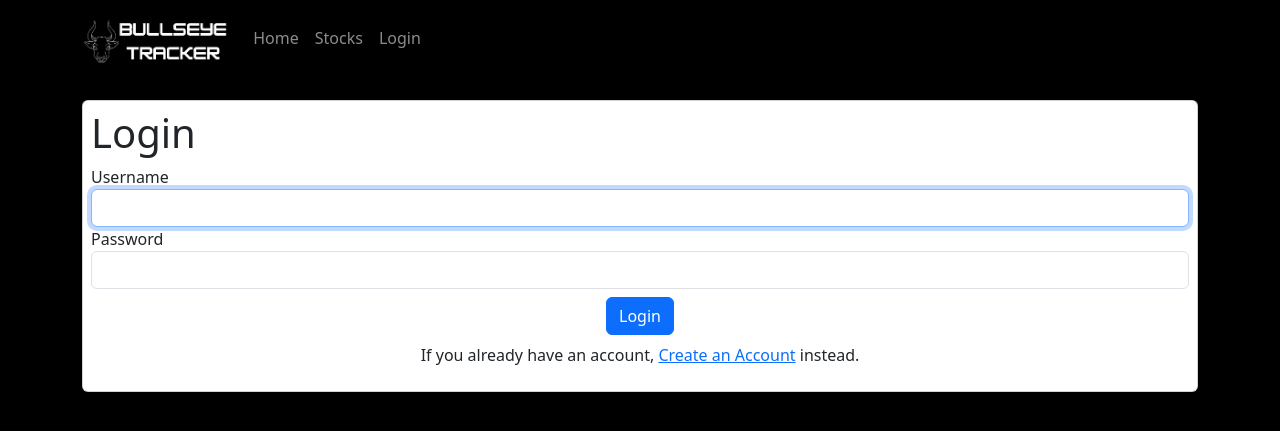
After one commit to aturner1995/stock-trader, a Django app: page /login/ in a window 1280 px wide. The commit adds this page. Shown: the top 431 px of the page. Run offline with Django 4.2, Linux system fonts and the light colour scheme.

Commit message:
setup user account for create, login and logout

```diff
--- a/dashboard/forms.py
+++ b/dashboard/forms.py
@@ -1,4 +1,6 @@
 from django import forms
+from django.contrib.auth.forms import UserCreationForm
+from django.contrib.auth.models import User
 
 TIME_PERIOD_CHOICES = [
     ('1D', '1 Day'),
@@ -8,5 +10,49 @@ TIME_PERIOD_CHOICES = [
 ]
 
 class StockForm(forms.Form):
-    stock = forms.CharField(max_length=10)
-    time_period = forms.ChoiceField(choices=TIME_PERIOD_CHOICES, initial='1D', widget=forms.HiddenInput())
+    stock = forms.CharField(
+        max_length=10,
+        help_text='',
+    )
+    time_period = forms.ChoiceField(
+        choices=TIME_PERIOD_CHOICES,
+        initial='1D',
+        widget=forms.HiddenInput(),
+        help_text=''
+    )
+
+class NewUserForm(UserCreationForm):
+
+    email = forms.EmailField(
+        required=True,
+        widget=forms.EmailInput(attrs={'class': 'form-control'})
+    )
+
+    username = forms.CharField(
+        max_length=150,
+        help_text='',
+        widget=forms.TextInput(attrs={'class': 'form-control'})
+    )
+
+    password1 = forms.CharField(
+        label="Password",
+        strip=False,
+        widget=forms.PasswordInput(attrs={'class': 'form-control'}),
+    )
+
+    password2 = forms.CharField(
+        label="Confirm Password",
+        strip=False,
+        widget=forms.PasswordInput(attrs={'class': 'form-control'}),
+    )
+
+    class Meta:
+        model = User
+        fields = ('username', 'email', 'password1', 'password2')
+
+    def save(self, commit=True):
+        user = super(NewUserForm, self).save(commit=False)
+        user.email = self.cleaned_data['email']
+        if commit:
+            user.save()
+        return user
--- a/dashboard/models.py
+++ b/dashboard/models.py
@@ -1 +1,7 @@
 from django.db import models
+
+from django.contrib.auth.models import User
+
+class Profile(models.Model):
+    user = models.OneToOneField(User, on_delete=models.CASCADE)
+    balance = models.DecimalField(max_digits=10, decimal_places=2, default=100000.00)
--- a/dashboard/static/styles.css
+++ b/dashboard/static/styles.css
@@ -1,7 +1,3 @@
-a {
-    color: white !important;
-}
-
 body {
     background-color: black;
     color: white;
@@ -22,3 +18,7 @@ body {
 .button-container {
     display: flex;
 }
+
+.helplist, .errorlist {
+    display: none;
+}
--- a/dashboard/templates/base.html
+++ b/dashboard/templates/base.html
@@ -1,39 +1,58 @@
 {% load static %}
 <!doctype html>
 <html lang="en">
+
 <head>
   <meta charset="utf-8">
   <meta name="viewport" content="width=device-width, initial-scale=1">
   <title>Bulleseye Tracker</title>
-    <link href="https://cdn.jsdelivr.net/npm/bootstrap@5.3.0/dist/css/bootstrap.min.css" rel="stylesheet" integrity="sha384-9ndCyUaIbzAi2FUVXJi0CjmCapSmO7SnpJef0486qhLnuZ2cdeRhO02iuK6FUUVM" crossorigin="anonymous">
-    <link rel="stylesheet" type="text/css" href="{% static 'styles.css' %}"/>
+  <link href="https://cdn.jsdelivr.net/npm/bootstrap@5.3.0/dist/css/bootstrap.min.css" rel="stylesheet"
+    integrity="sha384-9ndCyUaIbzAi2FUVXJi0CjmCapSmO7SnpJef0486qhLnuZ2cdeRhO02iuK6FUUVM" crossorigin="anonymous">
+  <link rel="stylesheet" type="text/css" href="{% static 'styles.css' %}" />
 </head>
+
 <body>
+  {% include 'messages.html' %}
   <nav class="navbar navbar-expand-lg navbar-dark bg-black">
     <div class="container">
-        <a class="navbar-brand" href="/dashboard"><img src="{% static 'logo.png' %}" class="nav-img"></a>
-        <button class="navbar-toggler" type="button" data-bs-toggle="collapse" data-bs-target="#navbarNav" aria-controls="navbarNav" aria-expanded="false" aria-label="Toggle navigation">
+      <a class="navbar-brand" href="/"><img src="{% static 'logo.png' %}" class="nav-img"></a>
+      <button class="navbar-toggler" type="button" data-bs-toggle="collapse" data-bs-target="#navbarNav"
+        aria-controls="navbarNav" aria-expanded="false" aria-label="Toggle navigation">
         <span class="navbar-toggler-icon"></span>
       </button>
       <div class="collapse navbar-collapse" id="navbarNav">
 
         <ul class="navbar-nav">
           <li class="nav-item">
-              <a class="nav-link" href="/dashboard">Home</a>
+            <a class="nav-link" href="/">Home</a>
           </li>
           <li class="nav-item">
             <a class="nav-link" href="/">Stocks</a>
           </li>
+
+          {% if user.is_authenticated %}
           <li class="nav-item">
             <a class="nav-link" href="#">Account</a>
           </li>
+          <li class="nav-item">
+            <a class="nav-link" href="/logout/">Logout</a>
+          </li>
+
+          {% else %}
+          <li class="nav-item">
+            <a class="nav-link" href="/login/">Login</a>
+          </li>
+
+          {% endif %}
         </ul>
       </div>
-        <form action="/dashboard/" method="post">
+      {% if user.is_authenticated %}
+      <form action="/" method="post">
         {% csrf_token %}
         {{ form }}
-          <input type="submit" value="Search">
+        <input type="submit" value="Search" class="btn btn-light">
       </form>
+      {% endif %}
     </div>
   </nav>
 
@@ -43,6 +62,9 @@
     {% endblock %}
   </div>
 
-    <script src="https://cdn.jsdelivr.net/npm/bootstrap@5.3.0/dist/js/bootstrap.bundle.min.js" integrity="sha384-geWF76RCwLtnZ8qwWowPQNguL3RmwHVBC9FhGdlKrxdiJJigb/j/68SIy3Te4Bkz" crossorigin="anonymous"></script>
+  <script src="https://cdn.jsdelivr.net/npm/bootstrap@5.3.0/dist/js/bootstrap.bundle.min.js"
+    integrity="sha384-geWF76RCwLtnZ8qwWowPQNguL3RmwHVBC9FhGdlKrxdiJJigb/j/68SIy3Te4Bkz"
+    crossorigin="anonymous"></script>
 </body>
+
 </html>
--- a/dashboard/templates/index.html
+++ b/dashboard/templates/index.html
@@ -2,5 +2,4 @@
 
 {% block content %}
 
-
 {% endblock %}
--- /dev/null
+++ b/dashboard/templates/login.html
@@ -0,0 +1,27 @@
+{% extends 'base.html' %}
+
+{% load custom_filters %}  <!-- Load the custom filter -->
+
+{% block content %}
+
+<!-- Login -->
+<div class="container p-2 card">
+    <h1>Login</h1>
+    <form method="POST">
+        {% csrf_token %}
+        <div class="form-group">
+            <label for="{{ login_form.username.id_for_label }}">Username</label>
+            {{ login_form.username|add_class:'form-control' }}
+        </div>
+        <div class="form-group">
+            <label for="{{ login_form.password.id_for_label }}">Password</label>
+            {{ login_form.password|add_class:'form-control' }}
+        </div>
+        <div class="text-center">
+            <button class="btn btn-primary my-2 text" type="submit">Login</button>
+        </div>
+    </form>
+    <p class="text-center">If you already have an account, <a href="/register/" class="login">Create an Account</a> instead.</p>
+</div>
+
+{% endblock %}
--- /dev/null
+++ b/dashboard/templates/messages.html
@@ -0,0 +1,7 @@
+{% if messages %}
+    {% for message in messages %}
+    <div class="text-center">
+        <p {% if message.tags %} class="{{ message.tags }}"{% endif %}>{{ message }}</p>
+    </div>
+    {% endfor %}
+{% endif %}
--- /dev/null
+++ b/dashboard/templatetags/custom_filters.py
@@ -0,0 +1,7 @@
+from django import template
+
+register = template.Library()
+
+@register.filter
+def add_class(field, css_class):
+    return field.as_widget(attrs={'class': css_class})
--- a/dashboard/urls.py
+++ b/dashboard/urls.py
@@ -3,5 +3,8 @@ from . import views
 
 urlpatterns = [
     path('', views.index, name='index'),
+    path('register/', views.register_request, name='register'),
+    path('login/', views.login_request, name='login'),
+    path('logout/', views.logout_request, name='logout'),
     path('<str:id>', views.stock, name='stock')
 ]
--- a/dashboard/views.py
+++ b/dashboard/views.py
@@ -1,9 +1,13 @@
-from django.shortcuts import render
+from django.shortcuts import render, redirect
 from django.http import HttpResponseRedirect
-from .forms import StockForm
+from .forms import StockForm, NewUserForm
+from .models import Profile
 from .fetchData import get_stock_data, get_stock_news
 import plotly.graph_objs as go
 import plotly.io as pio
+from django.contrib.auth import login, authenticate, logout
+from django.contrib import messages
+from django.contrib.auth.forms import AuthenticationForm
 
 def index(request):
     if request.method == 'POST':
@@ -16,12 +20,49 @@ def index(request):
 
     return render(request, 'index.html', {'form': form})
 
+def register_request(request):
+    if request.method == 'POST':
+        form = NewUserForm(request.POST)
+        if form.is_valid():
+            user = form.save()
+            balance = 100,000
+            profile = Profile(user=user, balance=balance)
+            profile.save()
+            login(request, user)
+            messages.success(request, "Registration successful")
+            return redirect('index')
+        messages.error(request, 'Unsuccessful registration. Invalid information.')
+    form = NewUserForm()
+    return render(request, 'register.html', context={"register_form":form})
+
+def login_request(request):
+	if request.method == "POST":
+		form = AuthenticationForm(request, data=request.POST)
+		if form.is_valid():
+			username = form.cleaned_data.get('username')
+			password = form.cleaned_data.get('password')
+			user = authenticate(username=username, password=password)
+			if user is not None:
+				login(request, user)
+				messages.info(request, f"You are now logged in as {username}.")
+				return redirect("index")
+			else:
+				messages.error(request,"Invalid username or password.")
+		else:
+			messages.error(request,"Invalid username or password.")
+	form = AuthenticationForm()
+	return render(request=request, template_name="login.html", context={"login_form":form})
+
+def logout_request(request):
+	logout(request)
+	messages.info(request, "You have successfully logged out.")
+	return redirect("index")
 
 def stock(request, id):
     context = {}
     context['stock'] = id
 
-    form = StockForm(request.POST or None)
+    form = StockForm(request.POST)
     if form.is_valid():
         time_period = form.cleaned_data['time_period']
         close_prices, timestamps = get_stock_data(id, time_period)
@@ -32,25 +73,26 @@ def stock(request, id):
     context['form'] = form
 
     # Calculate price change and percentage change from open to current price
-    open_price = close_prices[0]
-    current_price = close_prices[-1]
-    price_change = current_price - open_price
-    percentage_change = (price_change / open_price) * 100
+    if close_prices:
+        open_price = close_prices[0]
+        current_price = close_prices[-1]
+        price_change = current_price - open_price
+        percentage_change = (price_change / open_price) * 100
 
-    # Create the plot using Plotly
-    formatted_price_change = round(price_change, 2)
-    formatted_percentage_change = round(percentage_change, 2)
-    if price_change > 0:
-        subtitle = f'Up ${formatted_price_change} ({formatted_percentage_change}%)'
-    else:
-        subtitle = f'Down ${formatted_price_change} ({formatted_percentage_change}%)'
-    fig = go.Figure(data=go.Scatter(x=timestamps, y=close_prices))
-    fig.update_layout(
-        title={'text': f'${round(current_price, 2)}', 'y': 0.9, 'x': 0, 'xref': 'paper', 'yanchor': 'top'},
-        annotations=[{'text': subtitle, 'showarrow': False, 'xref': 'paper', 'yref': 'paper', 'x': 0, 'y': 1.15, 'font': {'size': 14}}],
-    )
-    # Convert the plot to HTML and pass it to the template
-    plot_data = pio.to_html(fig, full_html=False)
-    context['plot_data'] = plot_data
+        # Create the plot using Plotly
+        formatted_price_change = round(price_change, 2)
+        formatted_percentage_change = round(percentage_change, 2)
+        if price_change > 0:
+            subtitle = f'Up ${formatted_price_change} ({formatted_percentage_change}%)'
+        else:
+            subtitle = f'Down ${formatted_price_change} ({formatted_percentage_change}%)'
+        fig = go.Figure(data=go.Scatter(x=timestamps, y=close_prices))
+        fig.update_layout(
+            title={'text': f'${round(current_price, 2)}', 'y': 0.9, 'x': 0, 'xref': 'paper', 'yanchor': 'top'},
+            annotations=[{'text': subtitle, 'showarrow': False, 'xref': 'paper', 'yref': 'paper', 'x': 0, 'y': 1.15, 'font': {'size': 14}}],
+        )
+        # Convert the plot to HTML and pass it to the template
+        plot_data = pio.to_html(fig, full_html=False)
+        context['plot_data'] = plot_data
 
     return render(request, 'stock.html', context)
--- a/stocktrade/settings.py
+++ b/stocktrade/settings.py
@@ -37,7 +37,8 @@ INSTALLED_APPS = [
     'django.contrib.sessions',
     'django.contrib.messages',
     'django.contrib.staticfiles',
-    'dashboard.apps.DashboardConfig'
+    'dashboard.apps.DashboardConfig',
+    'dashboard.templatetags'
 ]
 
 MIDDLEWARE = [
--- a/stocktrade/urls.py
+++ b/stocktrade/urls.py
@@ -19,5 +19,5 @@ from django.urls import path, include
 
 urlpatterns = [
     path('admin/', admin.site.urls),
-    path('dashboard/', include('dashboard.urls'))
+    path('', include('dashboard.urls'))
 ]
```
Also changed, not shown: dashboard/templates/register.html (added, +19 -0 lines), dashboard/templates/stock.html (+5 -5 lines), dashboard/migrations/0001_initial.py (added). Lines whose indentation alone changed are shown as unchanged.
